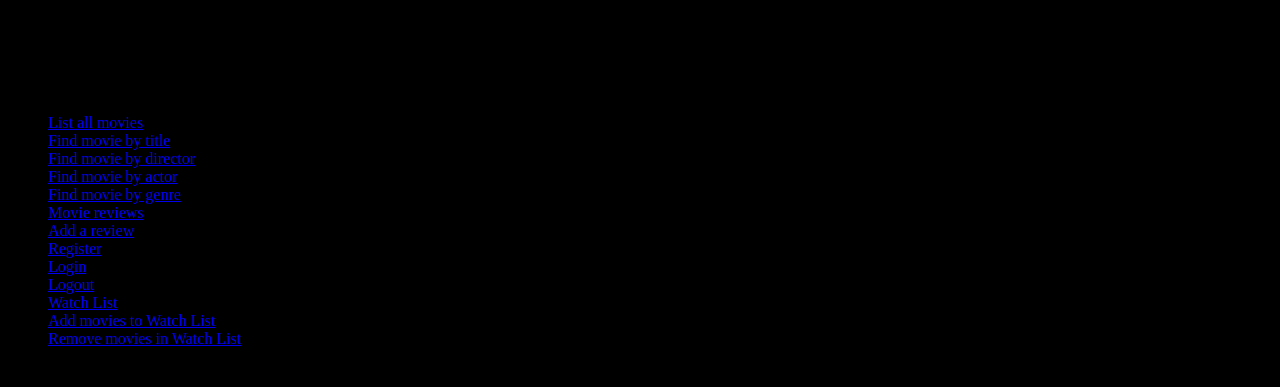
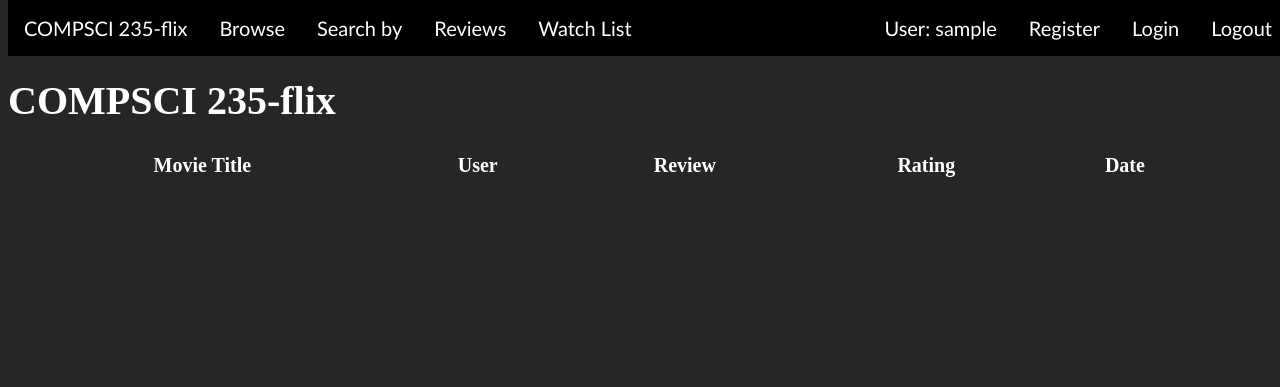
Before and after one commit to Raisin5488/COMPSCI-235-A2, a Flask app: page /list_reviews in a window 1280 px wide. Shown: the top 387 px of the page. Run offline with Flask 2, Linux system fonts and the light colour scheme; the visitor is signed in with stand-in values (Sample User, id 1); lists and menus that the app fills with data are empty.

Commit message:
added fixed top bar and other css changes

```diff
--- a/movie_web_app/static/mycss.css
+++ b/movie_web_app/static/mycss.css
@@ -1,3 +1,92 @@
 body {
+  background-color: #262626;
+  color: white;
+  font: Calibri;
+  font-size: 20px;
+}
+
+h1.ex1 {
+    padding-top: 50px;
+}
+
+table.table {
+  table-layout: auto;
+  width: 1200px;
+}
+
+
+/* Navbar container */
+.navbar {
   background-color: black;
+  position: fixed;
+  font-family: Calibri ;
+  top: 0;
+  width: 100%;
 }
+
+
+/* Links in navbar */
+.navbar a {
+  float: left;
+  display: block;
+  font-size: 20px;
+  color: white;
+  text-align: center;
+  padding: 16px 16px;
+  text-decoration: none;
+}
+
+/* dropdown container */
+.dropdown {
+  float: left;
+  overflow: hidden;
+}
+
+/* Dropdown button */
+.dropdown .dropbtn {
+  font-size: 20px;
+  border: none;
+  outline: none;
+  color: white;
+  padding: 16px 16px;
+  background-color: inherit;
+  font-family: inherit; /* Important for vertical align on mobile phones */
+  margin: 0; /* Important for vertical align on mobile phones */
+}
+
+/* background color to navbar links on hover */
+.navbar a:hover, .dropdown:hover .dropbtn {
+  background-color: gray;
+}
+
+/* Dropdown content (hidden by default) */
+.dropdown-content {
+  display: none;
+  position: absolute;
+  background-color: #f9f9f9;
+  min-width: 160px;
+}
+
+/* Links in dropdown */
+.dropdown-content a {
+  float: none;
+  color: black;
+  padding: 16px 16px;
+  text-decoration: none;
+  display: block;
+  text-align: left;
+}
+
+/* background color to dropdown links on hover */
+.dropdown-content a:hover {
+  background-color: #ddd;
+}
+
+/* Show dropdown menu on hover */
+.dropdown:hover .dropdown-content {
+  display: block;
+}
+
+.topnav-right {
+  float: right;
+}
--- a/movie_web_app/templates/layout.html
+++ b/movie_web_app/templates/layout.html
@@ -1,38 +1,59 @@
 <!DOCTYPE html>
 <html lang="en">
+
 <head>
     <link rel="stylesheet" type="text/css" href="{{ url_for('static', filename='mycss.css') }}">
     <meta charset="UTF-8">
     <title>COMPSCI 235-flix</title>
 </head>
+
 <body>
+
+    <div class="navbar">
+        <a href="http://localhost:5000/">COMPSCI 235-flix</a>
+        <a href="http://localhost:5000/list">Browse</a>
+        <div class="dropdown">
+            <button class="dropbtn">Search by
+                <i class="fa fa-caret-down"></i>
+            </button>
+            <div class="dropdown-content">
+                <a href="http://localhost:5000/find_movie_title">Title</a>
+                <a href="http://localhost:5000/find_movie_director">Director</a>
+                <a href="http://localhost:5000/find_movie_actor">Actor</a>
+                <a href="http://localhost:5000/find_movie_genre">Genre</a>
+            </div>
+        </div>
+        <div class="dropdown">
+            <button class="dropbtn">Reviews
+                    <i class="fa fa-caret-down"></i>
+                </button>
+                <div class="dropdown-content">
+                    <a href="http://localhost:5000/list_reviews">Movie Reviews</a>
+                    <a href="http://localhost:5000/add_reviews">Add Review</a>
+                </div>
+        </div>
+        <div class="dropdown">
+            <button class="dropbtn">Watch List
+                    <i class="fa fa-caret-down"></i>
+                </button>
+                <div class="dropdown-content">
+                    <a href="http://localhost:5000/watch_list">Watch List</a>
+                    <a href="http://localhost:5000/add_watch_list">Add movies</a>
+                    <a href="http://localhost:5000/remove_watch_list">Remove movies</a>
+                </div>
+        </div>
+        <div class="topnav-right">
+            <a>User: {{session.username}}</a>
+            <a href="http://localhost:5000/authentication/register">Register</a>
+            <a href="http://localhost:5000/authentication/login">Login</a>
+            <a href="http://localhost:5000/authentication/logout">Logout </a>
+        </div>
+    </div>
+
     <header>
-        <h1>COMPSCI 235-flix</h1>
+        <h1 class="ex1">COMPSCI 235-flix</h1>
     </header>
-    <div>
-        {% if session.logged_in %}
-            Not logged in
-        {% else %}
-            Current user: {{session.username}}
-        {% endif %}
-    </div>
-    <div>
-        <ul>
-            <li><a href="http://localhost:5000/list">List all movies</a></li>
-            <li><a href="http://localhost:5000/find_movie_title">Find movie by title</a></li>
-            <li><a href="http://localhost:5000/find_movie_director">Find movie by director</a></li>
-            <li><a href="http://localhost:5000/find_movie_actor">Find movie by actor</a></li>
-            <li><a href="http://localhost:5000/find_movie_genre">Find movie by genre</a></li>
-            <li><a href="http://localhost:5000/list_reviews">Movie reviews</a></li>
-            <li><a href="http://localhost:5000/add_reviews">Add a review</a></li>
-			<li><a href="http://localhost:5000/authentication/register">Register</a></li>
-            <li><a href="http://localhost:5000/authentication/login">Login</a></li>
-            <li><a href="http://localhost:5000/authentication/logout">Logout</a></li>
-            <li><a href="http://localhost:5000/watch_list">Watch List</a></li>
-            <li><a href="http://localhost:5000/add_watch_list">Add movies to Watch List</a></li>
-            <li><a href="http://localhost:5000/remove_watch_list">Remove movies in Watch List</a></li>
-        </ul>
-    </div>
+
     <div>
         {% block content %}
         {% endblock %}
--- a/movie_web_app/templates/list_reviews.html
+++ b/movie_web_app/templates/list_reviews.html
@@ -3,7 +3,7 @@
 {% block content %}
 
 <main>
-    <table>
+    <table class="table">
         <tr>
             <th>Movie Title</th>
             <th>User</th>
```
Also changed, not shown: movie_web_app/templates/list_one_movie.html (+53 -11 lines).
